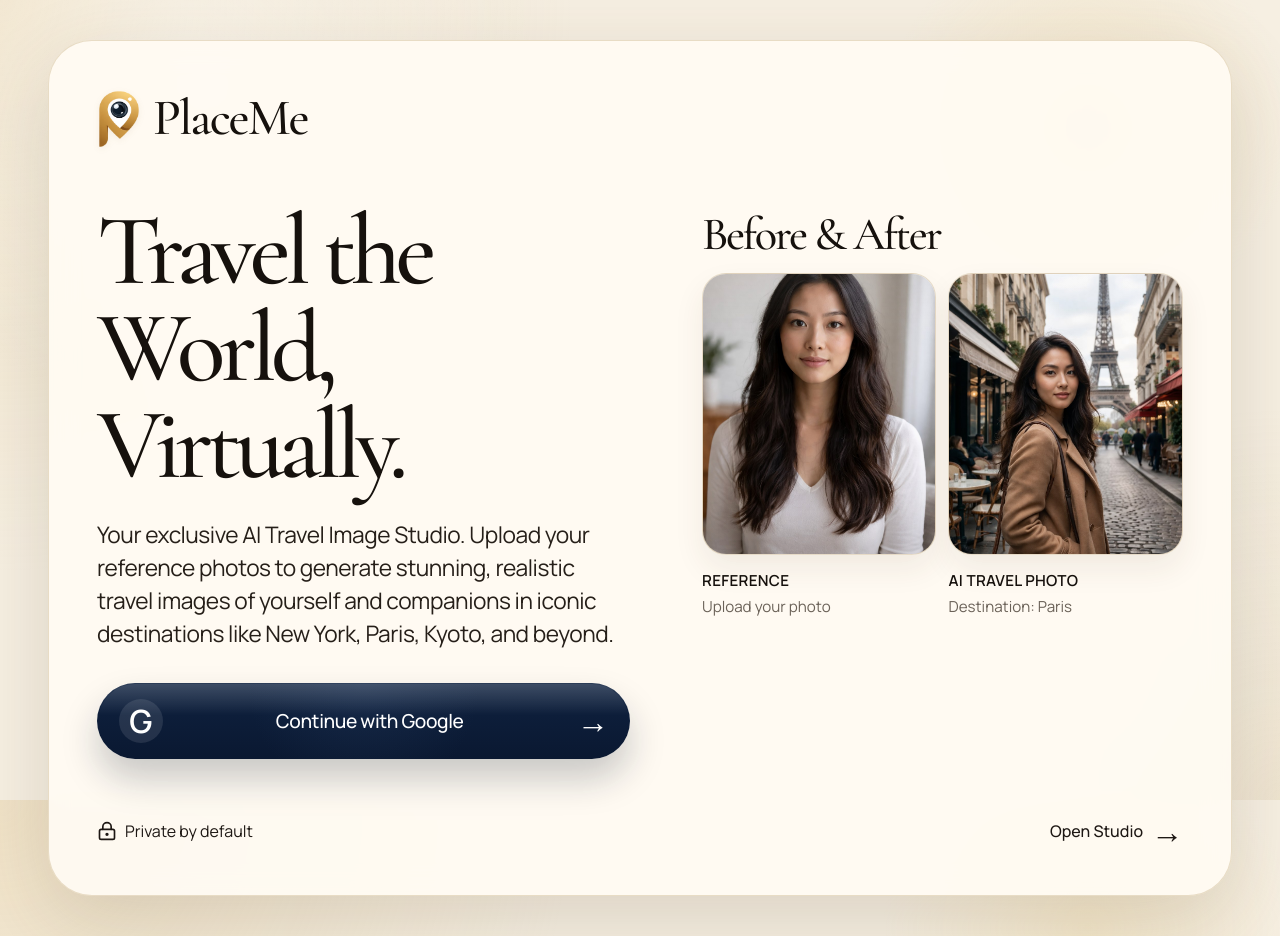
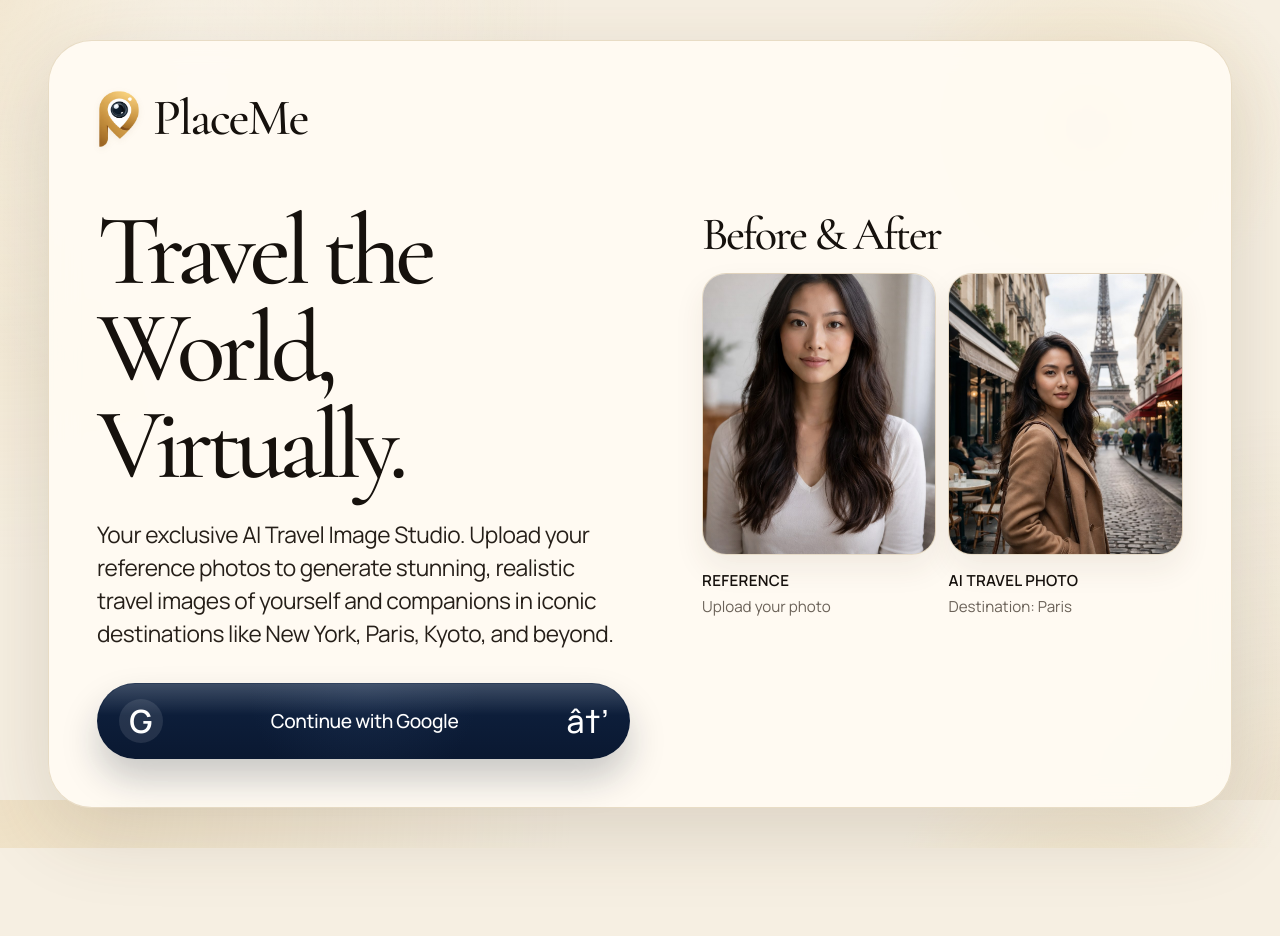
Before and after one commit to JanReimann-web/placeme, a Next.js app: page /login in a window 1280 px wide. After the commit the page ends 848 px from the top, so only its background shows below. Built offline with nearby package versions, Linux system fonts and the light colour scheme; no server answers.

Commit message:
Remove landing page footer actions

```diff
--- a/app/globals.css
+++ b/app/globals.css
@@ -622,26 +622,6 @@ textarea {
   color: #6b6258;
 }
 
-.footer {
-  display: flex;
-  justify-content: space-between;
-  align-items: center;
-  gap: 1rem;
-  padding-top: 2rem;
-  font-size: 1rem;
-}
-
-.footer-item {
-  display: inline-flex;
-  align-items: center;
-  gap: 0.5rem;
-  color: #1d1713;
-}
-
-.open-studio {
-  font-weight: 500;
-}
-
 .travel-panel::before,
 .travel-gradient::before {
   content: "";
@@ -754,8 +734,4 @@ textarea {
     font-size: 2.9rem;
   }
 
-  .footer {
-    margin-top: 2.25rem;
-    padding-top: 1.25rem;
-  }
 }
--- a/app/login/page.tsx
+++ b/app/login/page.tsx
@@ -1,9 +1,7 @@
 "use client";
 
 import { Suspense, useEffect, useState } from "react";
-import Link from "next/link";
 import { useRouter, useSearchParams } from "next/navigation";
-import { LockKeyhole } from "lucide-react";
 import { PlaceMeLogo } from "@/components/place-me-logo";
 import { useAuth } from "@/hooks/use-auth";
 
@@ -34,7 +32,7 @@ function GoogleButton({ submitting }: { submitting: boolean }) {
     <>
       <span className="g-icon">G</span>
       <span>{submitting ? "Signing in..." : "Continue with Google"}</span>
-      <span className="arrow">→</span>
+      <span className="arrow">â†’</span>
     </>
   );
 }
@@ -155,17 +153,6 @@ function LoginPageContent() {
 
           <ShowcaseCard />
         </div>
-
-        <footer className="footer">
-          <div className="footer-item">
-            <LockKeyhole className="h-5 w-5" />
-            <span>Private by default</span>
-          </div>
-          <Link href="/app" className="footer-item open-studio">
-            <span>Open Studio</span>
-            <span className="arrow">→</span>
-          </Link>
-        </footer>
       </div>
     </main>
   );
```
